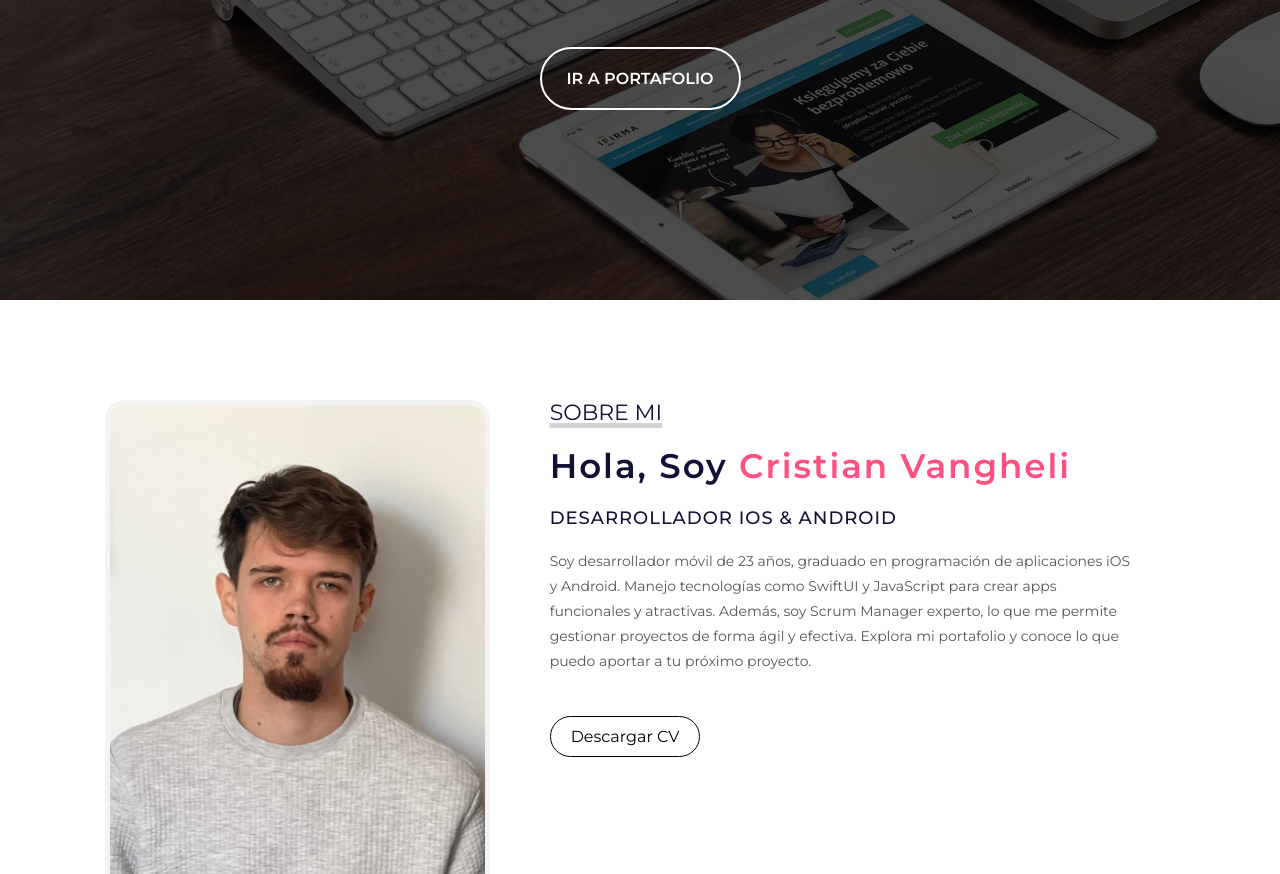
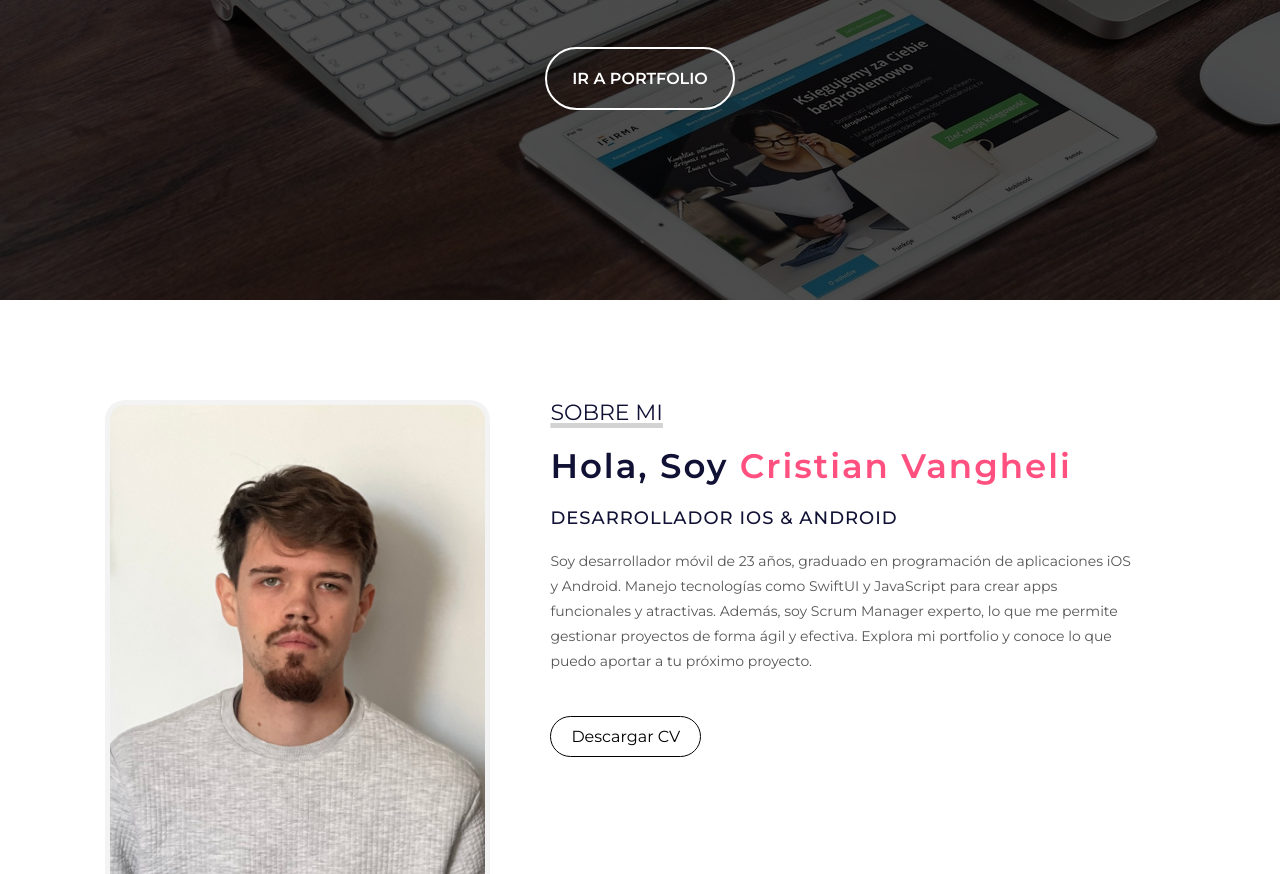
Before and after one commit to Cristian0210/cristian0210.github.io, a plain HTML site: page index.html in a window 1280 px wide. Shown: the part 500-1374 px from the top of the page. Drawn offline with Linux system fonts and the light colour scheme.

Commit message:
Portafolio

```diff
--- a/index.html
+++ b/index.html
@@ -49,8 +49,8 @@
 
                     Trabajo con tecnologías como Swift, Kotlin y Flutter, enfocándome en escribir código limpio y eficiente, mientras colaboro estrechamente con equipos para llevar proyectos desde la idea inicial hasta su publicación en las tiendas de apps.
 
-                    ¡Explora mi portafolio y descubre cómo puedo ayudarte a crear tu próxima gran aplicación! 🚀 </p>
-                <a href="#portfolio">Ir a Portafolio</a>
+                    ¡Explora mi portfolio y descubre cómo puedo ayudarte a crear tu próxima gran aplicación! 🚀 </p>
+                <a href="#portfolio">Ir a Portfolio</a>
             </div>
         </div>
     </section>
@@ -66,7 +66,7 @@
             <h3>Desarrollador iOS & Android</h3>
             <p>Soy desarrollador móvil de 23 años, graduado en programación de aplicaciones iOS y Android. Manejo tecnologías como SwiftUI y JavaScript para crear apps funcionales y atractivas. Además, soy Scrum Manager experto, lo que me permite gestionar proyectos de forma ágil y efectiva.
 
-                Explora mi portafolio y conoce lo que puedo aportar a tu próximo proyecto.</p>
+                Explora mi portfolio y conoce lo que puedo aportar a tu próximo proyecto.</p>
 
             <a download="Cristian CV" href="Cristian_s_CV.pdf">Descargar CV</a>
         </div>
```
